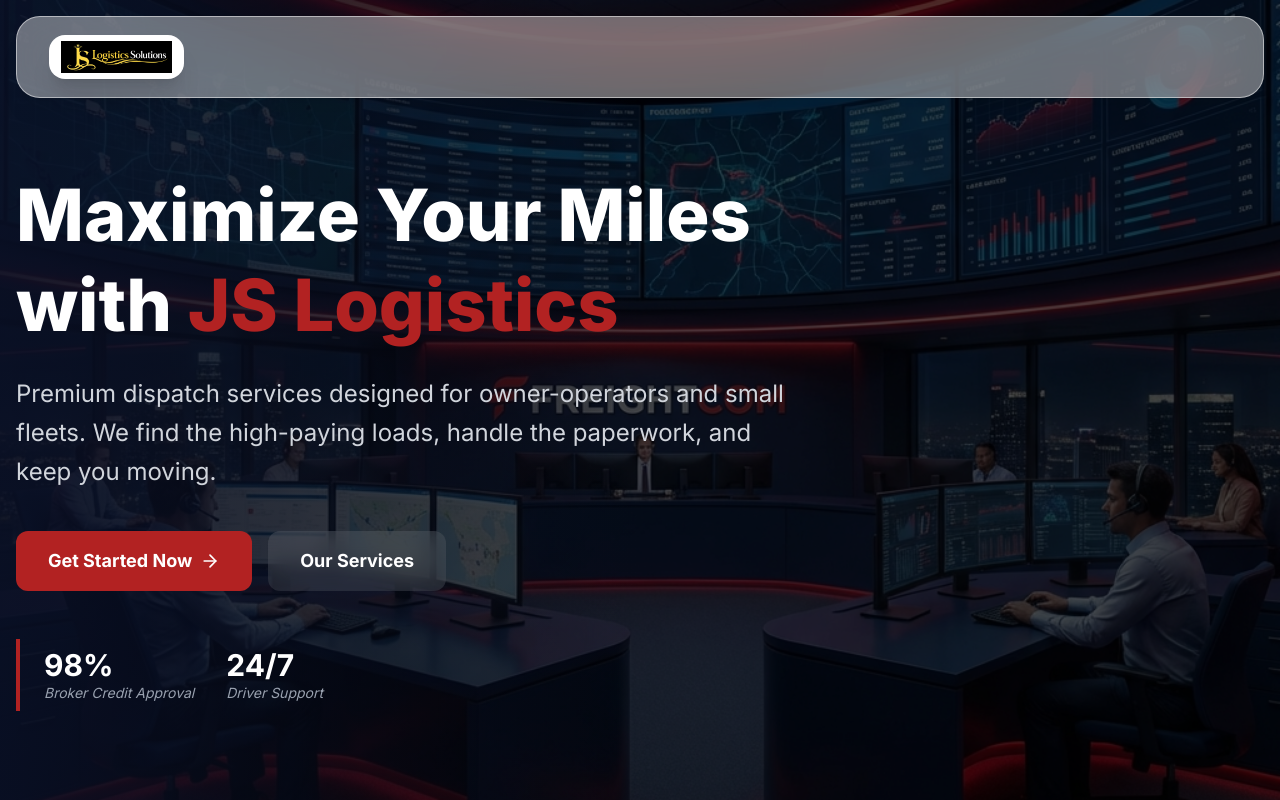
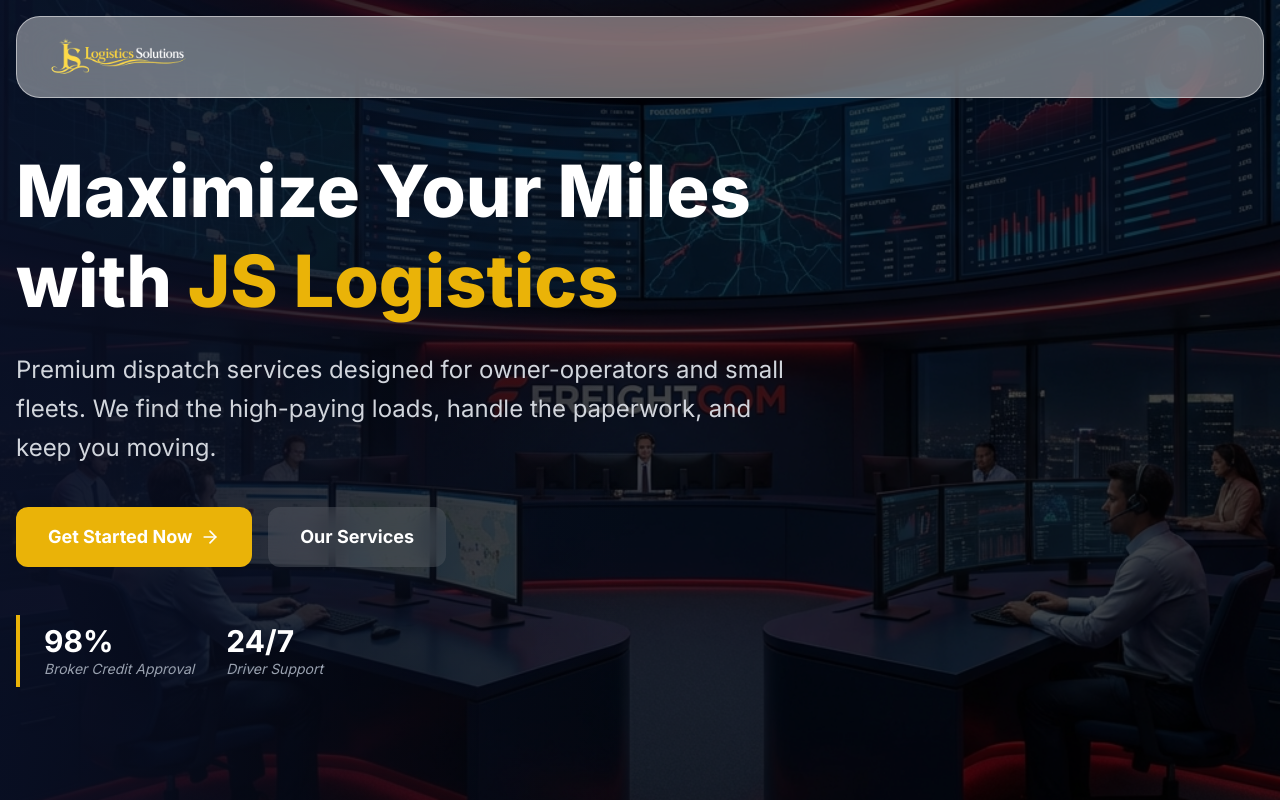
Before and after one commit to HasnainAbbasSial/js-logistics-solutions, a Next.js app: page / in a window 1280 px wide. Shown: the top 800 px of the page. Built offline with nearby package versions, Linux system fonts and the light colour scheme.

Commit message:
UI Polish: Fix logo size/transparency, reduce hero gap, and update theme to gold

```diff
--- a/src/app/globals.css
+++ b/src/app/globals.css
@@ -1,7 +1,7 @@
 @import "tailwindcss";
 
 @theme {
-  --color-primary: #b22222;
+  --color-primary: #EAB308;
   --color-secondary: #0a1128;
   --color-accent: #f4f4f9;
 
@@ -76,7 +76,7 @@
 :root {
   --background: #ffffff;
   --foreground: #0a1128;
-  --primary: #b22222;
+  --primary: #EAB308;
   --secondary: #0a1128;
 }
 
--- a/src/app/page.tsx
+++ b/src/app/page.tsx
@@ -18,7 +18,7 @@
   return (
     <div className="flex flex-col">
       {/* Hero Section */}
-      <section className="relative min-h-[90vh] md:h-screen flex items-center overflow-hidden pt-20">
+      <section className="relative min-h-[90vh] md:h-screen flex items-center overflow-hidden pt-8">
         <div className="absolute inset-0 z-0">
           <Image
             src="/hero-bg.png"
@@ -46,7 +46,7 @@
             <div className="flex flex-col sm:flex-row gap-4">
               <Link
                 href="/contact"
-                className="bg-primary hover:bg-red-700 text-white px-8 py-4 rounded-xl font-bold text-lg flex items-center justify-center gap-2 transition-all transform hover:scale-105"
+                className="bg-primary hover:bg-amber-600 text-white px-8 py-4 rounded-xl font-bold text-lg flex items-center justify-center gap-2 transition-all transform hover:scale-105"
               >
                 Get Started Now <ArrowRight size={20} />
               </Link>
@@ -176,7 +176,7 @@
           <div className="flex flex-center justify-center gap-6">
             <Link
               href="tel:+14560467584"
-              className="inline-flex items-center gap-2 bg-primary text-white px-10 py-5 rounded-2xl font-bold text-lg hover:bg-red-700 transition-all shadow-xl shadow-primary/20"
+              className="inline-flex items-center gap-2 bg-primary text-white px-10 py-5 rounded-2xl font-bold text-lg hover:bg-amber-600 transition-all shadow-xl shadow-primary/20"
             >
               Contact Us <Phone size={20} />
             </Link>
--- a/src/components/Navbar.tsx
+++ b/src/components/Navbar.tsx
@@ -65,15 +65,13 @@
                   ${scrolled ? "scale-90" : "scale-100"}
                 `}
               >
-                <div className={`transition-all duration-500 rounded-2xl overflow-hidden
-                  ${!showSolidHeader ? "bg-white px-3 py-1.5 shadow-xl" : ""}
-                `}>
+                <div className={`transition-all duration-500 rounded-2xl overflow-hidden`}>
                   <Image
                     src="/logo.png"
                     alt="JS Logistics Solutions Logo"
-                    width={160}
-                    height={45}
-                    className="h-8 w-auto"
+                    width={200}
+                    height={56}
+                    className="h-10 w-auto"
                     priority
                   />
                 </div>
@@ -109,7 +107,7 @@
                 {/* CTA Button */}
                 <Link
                   href="tel:+14560467584"
-                  className="ml-4 bg-gradient-to-r from-primary to-red-600 text-white px-6 py-2.5 rounded-full font-bold
+                  className="ml-4 bg-gradient-to-r from-primary to-amber-500 text-white px-6 py-2.5 rounded-full font-bold
                     flex items-center gap-2 shadow-lg shadow-primary/25
                     hover:shadow-xl hover:shadow-primary/40 hover:scale-105 hover:-translate-y-0.5
                     active:scale-95 transition-all duration-300 ease-out"
```
Also changed, not shown: public/logo.png.
